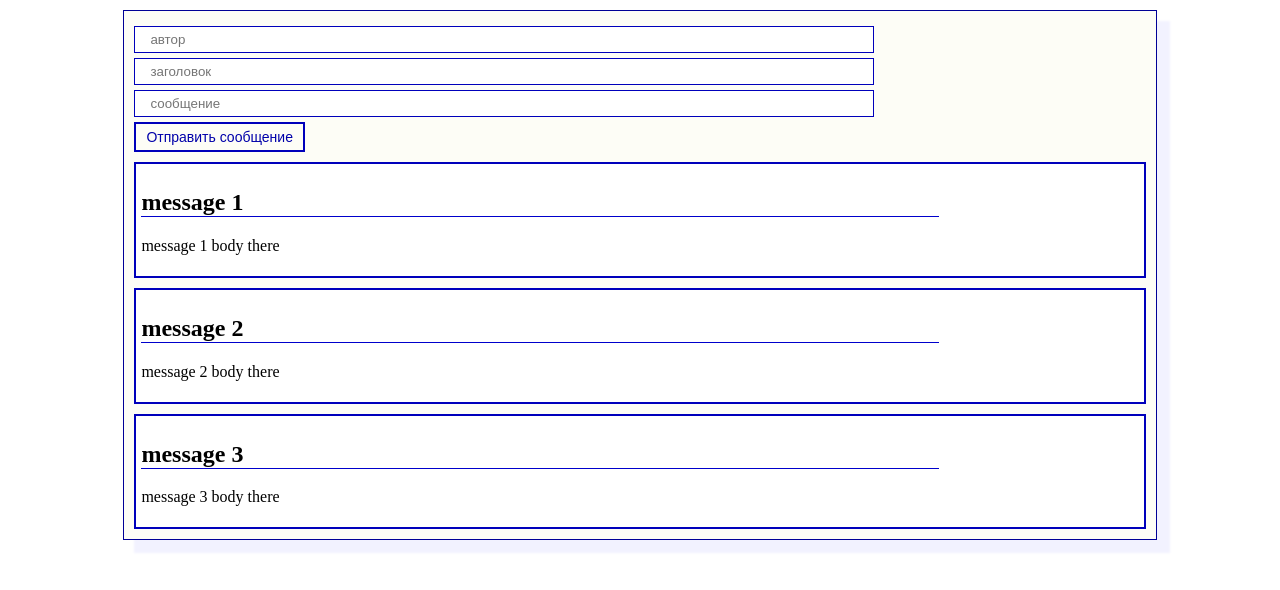
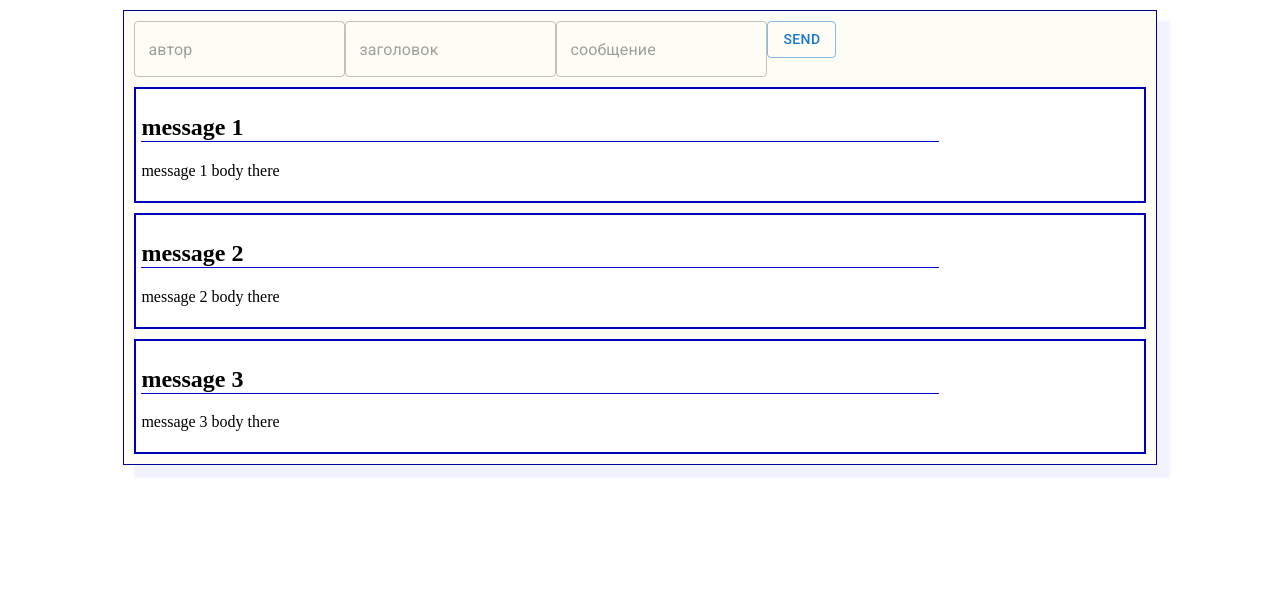
Before and after one commit to UncleChernomor/fapp, a React (Create React App) app: page / in a window 1280 px wide. Shown: the top 590 px of the page. Built offline with nearby package versions, Linux system fonts and the light colour scheme.

Commit message:
Начинаем подключать MUI , тест кнопки норм

```diff
--- a/package.json
+++ b/package.json
@@ -3,12 +3,15 @@
   "version": "0.1.0",
   "private": true,
   "dependencies": {
+    "@emotion/react": "^11.8.2",
+    "@emotion/styled": "^11.8.1",
+    "@mui/material": "^5.5.2",
     "@testing-library/jest-dom": "^5.16.2",
     "@testing-library/react": "^12.1.4",
     "@testing-library/user-event": "^13.5.0",
     "react": "^17.0.2",
     "react-dom": "^17.0.2",
-    "react-scripts": "5.0.0",
+    "react-scripts": "^2.1.3",
     "web-vitals": "^2.1.4"
   },
   "scripts": {
--- a/public/index.html
+++ b/public/index.html
@@ -5,6 +5,7 @@
   <meta charset="utf-8" />
   <meta name="viewport" content="width=device-width, initial-scale=1" />
   <title>React App</title>
+  <link rel="stylesheet" href="https://fonts.googleapis.com/css?family=Roboto:300,400,500,700&display=swap" />
 </head>
 
 <body>
--- a/src/components/UI/button/ButtonV.jsx
+++ b/src/components/UI/button/ButtonV.jsx
@@ -1,9 +1,16 @@
 import React from "react";
-import classes from './ButtonV.module.css';
+import ReactDOM from 'react-dom';
+import Button from '@mui/material/Button'
+// import classes from './ButtonV.module.css';
 
 const ButtonV = function ({ children, ...props }) {
-    return (
+    return (<>
+        <Button {...props} variant="outlined">send</Button>
+        {/*
+        кнопка без MUI
         <button {...props} className={classes.buttonV}>{children}</button>
+        */}
+    </>
     );
 }
 
--- a/src/components/UI/input/InputV.jsx
+++ b/src/components/UI/input/InputV.jsx
@@ -1,10 +1,22 @@
 import React from "react";
-import classes from './InputV.module.css';
+import TextField from '@mui/material/TextField'
+// import classes from './InputV.module.css';
 
 
 const InputV = (props) => {
     return (
-        <input {...props} className={classes.inputV} />
+        <>
+            <TextField
+                variant="outlined"
+                {...props}
+            >
+
+            </TextField>
+            {/*
+                без MUI
+                <input {...props} className={classes.inputV} />
+            */}
+        </>
     );
 }
 
```
Also changed, not shown: 1 other file (tests, documents, lock files or other folders).
